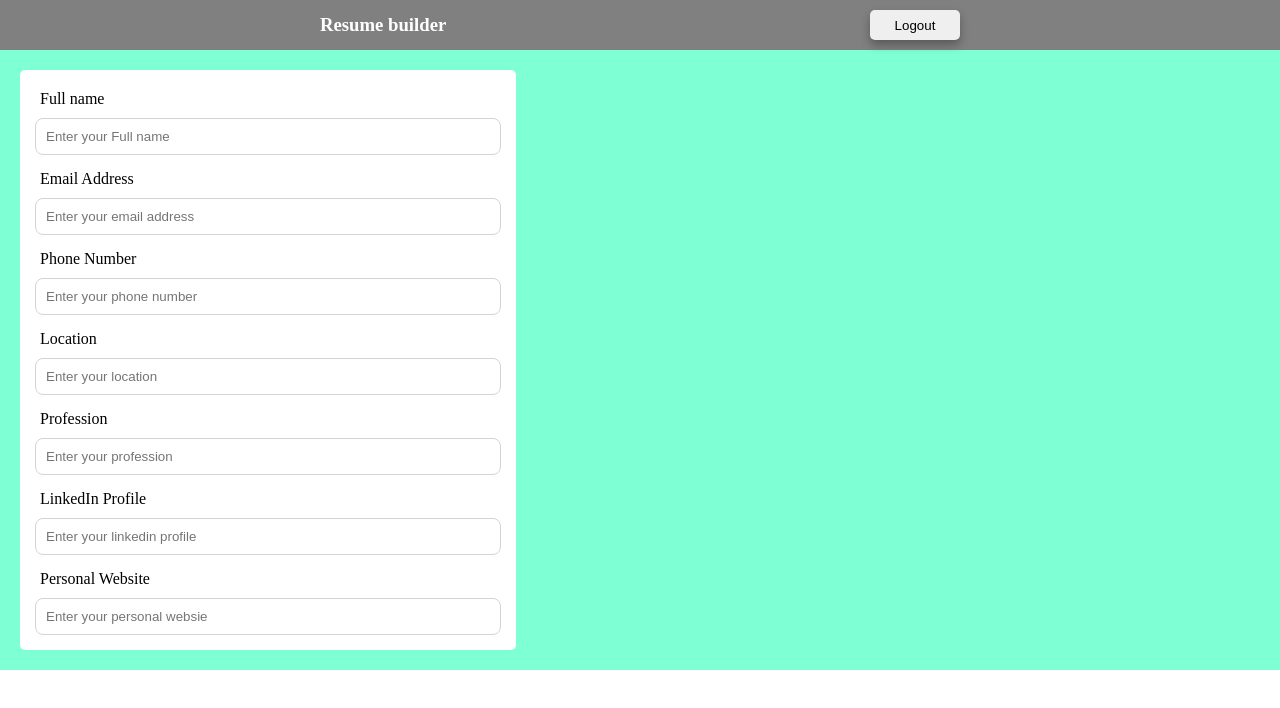
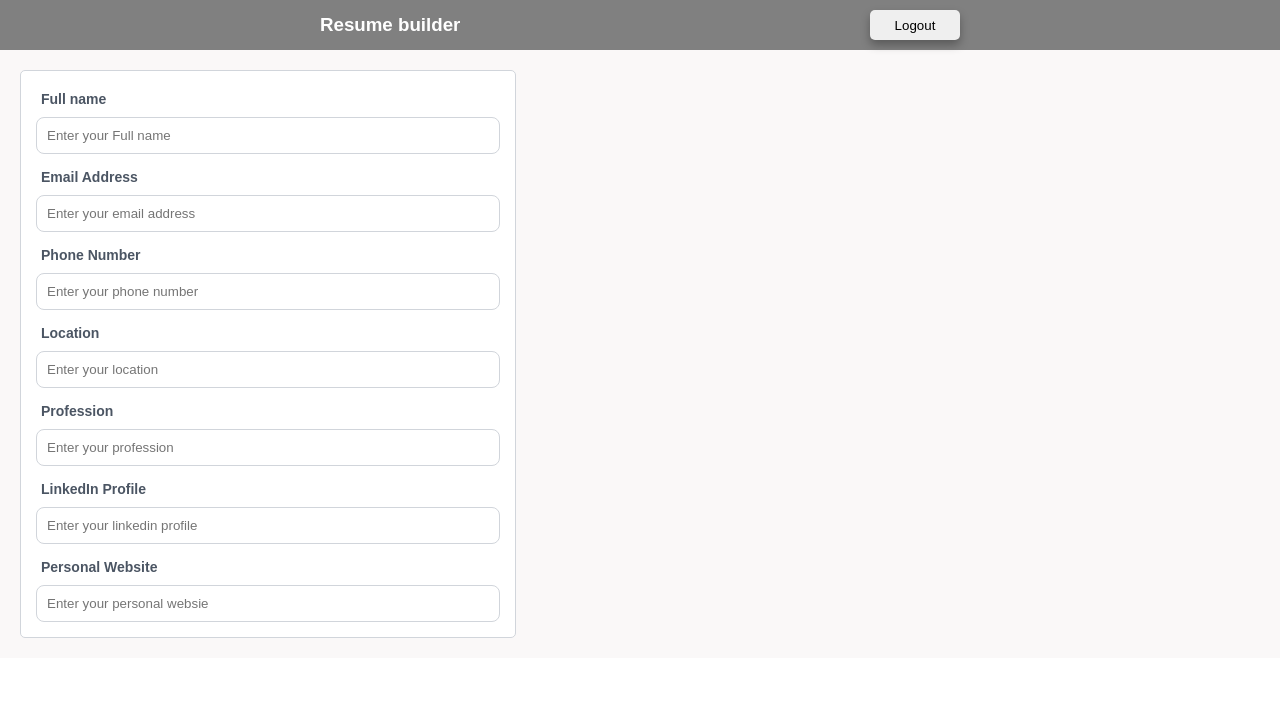
Before and after one commit to Kiran9991/Resume-builder, a React (Vite) app: page / in a window 1280 px wide. Shown: the top 708 px of the page. Built offline with nearby package versions, Linux system fonts and the light colour scheme.

Commit message:
completed personal form with ui

```diff
--- a/src/index.css
+++ b/src/index.css
@@ -1,4 +1,5 @@
 *{
   padding: 0;
   margin: 0;
+  font-family: sans-serif;
 }
--- a/src/pages/ResumeForm.jsx
+++ b/src/pages/ResumeForm.jsx
@@ -3,46 +3,46 @@ import styles from './ResumeForm.module.css';
 
 export default function ResumeForm() {
   return (
-    <div className={styles.formContainer}>
-      <div className={styles.container1}>
+    <div className={styles.resumeForm}>
+      <div className={styles.formSection}>
         <form>
-            <div className={styles.formInput}>
+            <div className={styles.inputGroup}>
             <label >Full name</label>
             <input type='text' placeholder='Enter your Full name' />
             </div>
 
-            <div className={styles.formInput}>
+            <div className={styles.inputGroup}>
             <label >Email Address</label>
             <input type='email' placeholder='Enter your email address' />
             </div>
 
-            <div className={styles.formInput}>
+            <div className={styles.inputGroup}>
             <label >Phone Number</label>
             <input type='number' placeholder='Enter your phone number' />
             </div>
 
-            <div className={styles.formInput}>
+            <div className={styles.inputGroup}>
             <label >Location</label>
             <input type='text' placeholder='Enter your location' />
             </div>
 
-            <div className={styles.formInput}>
+            <div className={styles.inputGroup}>
             <label >Profession</label>
             <input type='text' placeholder='Enter your profession' />
             </div>
 
-            <div className={styles.formInput}>
+            <div className={styles.inputGroup}>
             <label >LinkedIn Profile</label>
             <input type='text' placeholder='Enter your linkedin profile' />
             </div>
 
-            <div className={styles.formInput}>
+            <div className={styles.inputGroup}>
             <label >Personal Website</label>
             <input type='text' placeholder='Enter your personal websie' />
             </div>
         </form>
       </div>
-      <div className={styles.container2}>
+      <div className={styles.previewSection}>
 
       </div>
     </div>
--- a/src/pages/ResumeForm.module.css
+++ b/src/pages/ResumeForm.module.css
@@ -1,28 +1,29 @@
-.formContainer{
+.resumeForm{
     height: 100%;
     width: 100%;
     padding: 20px;
     box-sizing: border-box;
     display: flex;
     justify-content: space-between;
-    background-color: aquamarine;
+    background-color: rgb(250, 248, 248);
 }
 
-.container1{
+.formSection{
     background-color: white;
     border-radius: 5px;
     height: 100%;
     width: 40%;
     padding: 10px;
     box-sizing: border-box;
+    border: 1px solid #d1d5db;
 }
 
-.container2{
+.previewSection{
     height: fit-content;
     background-color: white;
 }
 
-.formInput {
+.inputGroup {
     padding: 5px;
     box-sizing: border-box;
     display: flex;
@@ -30,12 +31,16 @@
     gap: 5px;
 }
 
-.formInput label {
+.inputGroup label {
     padding: 5px;
     box-sizing: border-box;
+    font-size: 0.875rem;
+    font-weight: 500;
+    color: #4b5563;
+    font-weight:bold;
 }
 
-.formInput input {
+.inputGroup input {
     box-sizing: border-box;
     border: none;
     border-radius: 0.5rem;
@@ -46,13 +51,13 @@
     outline: none;
 }
 
-.formInput input:focus {
+.inputGroup input:focus {
     border-color: #3b82f6;
     box-shadow: 0 0 0 2px #3b82f6;
 }
 
 @media (max-width: 768px) {
-    .container1{
+    .formSection{
         width: 100%;
     }
 }
```
